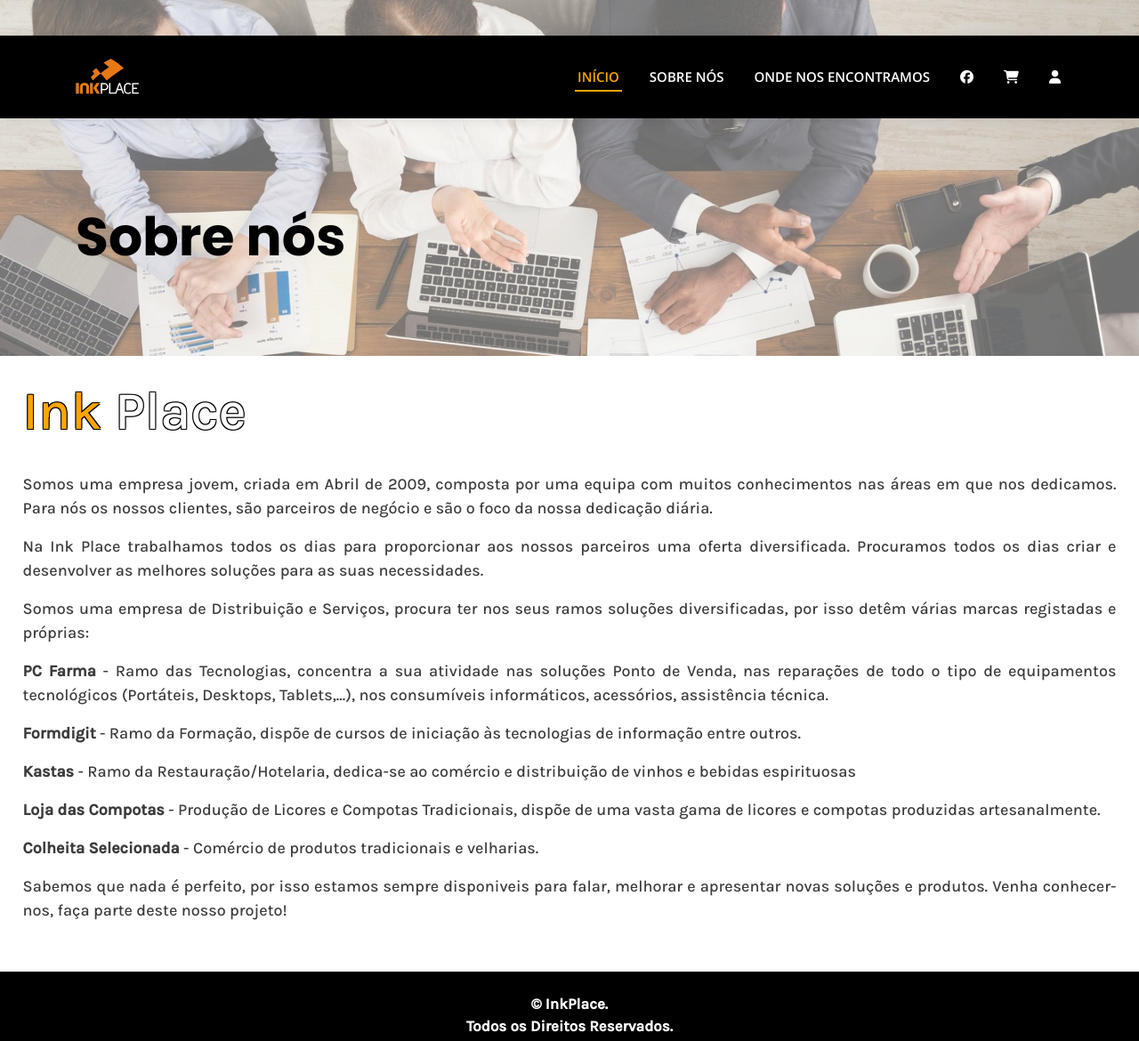
After one commit to GuiRibeiro03/InkPlace, a PHP site: page /sobreNos.php in a window 1280 px wide. The commit adds this page. Shown: the whole page at 89% size. Run offline with PHP 8.4, Linux system fonts and the light colour scheme; some libraries are stand-ins or nearby versions.

Commit message:
Guilherme-1st Commit

```diff
--- a/assets/css/style.css
+++ b/assets/css/style.css
@@ -12,6 +12,7 @@
 @import url('https://fonts.googleapis.com/css2?family=Karla:wght@500&display=swap');
     font-family: 'Karla', sans-serif;
     color: #FFFFFF;
+    overflow-x: hidden;
 }
 
 a {
@@ -93,13 +94,13 @@
     width: 40px;
     height: 40px;
     border-radius: 4px;
-    background: black;
+    background: #e6760e;
     color: #fff;
     transition: all 0.4s;
 }
 
 .back-to-top i:hover {
-    background: black;
+    background: #e6760e;
     color: #fff;
 }
 
@@ -538,6 +539,8 @@
     position: relative;
 }
 
+
+
 #hero:before {
     content: "";
     background: rgba(255, 255, 255, 0.4);
@@ -561,7 +564,7 @@
 
 #hero h1 {
     margin: 0;
-    font-size: 48px;
+    font-size: 60px;
     font-weight: 700;
     line-height: 56px;
     color: #222222;
@@ -658,6 +661,145 @@
     }
 }
 
+
+
+/*--------------------------HERO 1------------------------------------*/
+
+#hero1{
+
+    width: 100%;
+    height: 50vh;
+    background: url("../img/FullStack_PEO.jpg") top left;
+    background-size: cover;
+    position: relative;
+}
+
+#hero1:before {
+    content: "";
+    background: rgba(255, 255, 255, 0.4);
+    position: absolute;
+    bottom: 0;
+    top: 0;
+    left: 0;
+    right: 0;
+}
+
+#hero1 .container {
+    position: relative;
+    padding-top: 132px;
+}
+
+@media (max-width: 992px) {
+    #hero1 .container {
+        padding-top: 58px;
+    }
+}
+
+#hero1 h1 {
+    margin: 0;
+    font-size: 48px;
+    font-weight: 700;
+    line-height: 56px;
+    color: #222222;
+    font-family: "Poppins", sans-serif;
+}
+
+#hero1 h1 span {
+    color: #106eea;
+}
+
+#hero1 h2 {
+    color: #555555;
+    margin: 5px 0 30px 0;
+    font-size: 24px;
+    font-weight: 400;
+}
+
+#hero1 .btn-get-started {
+    font-family: "Roboto", sans-serif;
+    text-transform: uppercase;
+    font-weight: 500;
+    font-size: 14px;
+    letter-spacing: 1px;
+    display: inline-block;
+    padding: 10px 28px;
+    border-radius: 4px;
+    transition: 0.5s;
+    color: #fff;
+    background: #106eea;
+}
+
+#hero1 .btn-get-started:hover {
+    background: #247cf0;
+}
+
+#hero1 .btn-watch-video {
+    font-size: 16px;
+    display: inline-block;
+    padding: 10px 25px 8px 40px;
+    transition: 0.5s;
+    margin-left: 25px;
+    color: #222222;
+    position: relative;
+    font-weight: 600;
+}
+
+#hero1 .btn-watch-video i {
+    color: #106eea;
+    font-size: 32px;
+    position: absolute;
+    left: 0;
+    top: 7px;
+    transition: 0.3s;
+}
+
+#hero1 .btn-watch-video:hover {
+    color: #106eea;
+}
+
+#hero1 .btn-watch-video:hover i {
+    color: #3b8af2;
+}
+
+@media (min-width: 1024px) {
+    #hero1 {
+        background-attachment: fixed;
+    }
+}
+
+@media (max-width: 768px) {
+    #hero1 {
+        height: 100vh;
+    }
+
+    #hero1 h1 {
+        font-size: 28px;
+        line-height: 36px;
+    }
+
+    #hero1 h2 {
+        font-size: 18px;
+        line-height: 24px;
+        margin-bottom: 30px;
+    }
+
+    #hero1 .btn-get-started, #hero1 .btn-watch-video {
+        font-size: 13px;
+    }
+}
+
+@media (max-height: 500px) {
+    #hero1 {
+        height: 120vh;
+    }
+}
+
+
+
+
+
+
+
 /*--------------------------------------------------------------
 # Sections General
 --------------------------------------------------------------*/
@@ -964,10 +1106,15 @@
 /*--------------------------------------------------------------
 # Clients
 --------------------------------------------------------------*/
+#sobreNosTexto{
+    color: #3c3c3c;
+}
+
+
 .clients {
-    padding: 15px 0;
-    text-align: center;
+
     background-color: #FFFFFF;
+    color: #3c3c3c;
 }
 
 .clients img {
--- a/includes/body.inc.php
+++ b/includes/body.inc.php
@@ -75,7 +75,7 @@
         <nav class="nav-menu d-none d-lg-block">
             <ul>
                 <li class="active"><a href="index.php">INÍCIO</a></li>
-                <li><a href="contacto.html">SOBRE NÓS</a></li>
+                <li><a href="sobreNos.php">SOBRE NÓS</a></li>
                 <li><a href="contacto.html">ONDE NOS ENCONTRAMOS</a></li>
                 <li><a href="https://pt-pt.facebook.com/pcfarma"><i class="fab fa-facebook-f"></i></a></li>
                 <li><a href="carrinho.html"><i class="fas fa-shopping-cart"></i></a></li>
--- /dev/null
+++ b/sobreNos.php
@@ -0,0 +1,48 @@
+<?php
+include_once ("includes/body.inc.php");
+top();
+?>
+<section id="hero1" class="d-flex align-items-center">
+    <div class="container" data-aos="zoom-out" data-aos-delay="100">
+        <h1 style="color: black; font-size: 60px!important;">Sobre nós   </h1>
+    </div>
+</section><!-- End Hero -->
+
+
+
+  <main id="main" style="padding-top: 2%; text-align: justify; width: 100%;">
+      <h1 style="color: black; font-size: 60px!important; margin-left: 2%">
+          <span style="color: orange;text-shadow: -1px -1px 0 #000, 1px -1px 0 #000, -1px 1px 0 #000, 1px 1px 0 #000; ">Ink</span>
+          <span style="color: white; text-shadow: -1px -1px 0 #000, 1px -1px 0 #000, -1px 1px 0 #000, 1px 1px 0 #000; ">Place</span> </h1>
+      <div class="clients" id="sobreNosTexto" style=" padding: 2% 2% 3% 2%; text-align: justify; font-size: 18px">
+      <p>Somos uma empresa jovem, criada em Abril de 2009, composta por uma equipa com muitos conhecimentos nas áreas em que nos dedicamos.
+          Para nós os nossos clientes, são parceiros de negócio e são o foco da nossa dedicação diária.</p>
+
+          <p>Na Ink Place trabalhamos todos os dias para proporcionar aos nossos parceiros uma oferta diversificada.
+      Procuramos todos os dias criar e desenvolver as melhores soluções para as suas necessidades.</p>
+
+          <p>Somos uma empresa de Distribuição e Serviços, procura ter nos seus ramos soluções diversificadas, por isso detêm várias marcas registadas e próprias:</p>
+
+          <p><strong>PC Farma </strong>- Ramo das Tecnologias, concentra a sua atividade nas soluções Ponto de Venda, nas reparações de todo o tipo de
+              equipamentos tecnológicos (Portáteis, Desktops, Tablets,...), nos consumíveis informáticos, acessórios, assistência técnica.</p>
+
+       <p><strong>Formdigit</strong> - Ramo da Formação, dispõe de cursos de iniciação às tecnologias de informação entre outros.</p>
+
+       <p><strong>Kastas</strong> - Ramo da Restauração/Hotelaria, dedica-se ao comércio e distribuição de vinhos e bebidas espirituosas</p>
+
+       <p><strong>Loja das Compotas</strong> - Produção de Licores e Compotas Tradicionais, dispõe de uma vasta gama de licores e compotas produzidas artesanalmente.</p>
+
+       <p><strong>Colheita Selecionada</strong> - Comércio de produtos tradicionais e velharias.</p>
+
+       <p>Sabemos que nada é perfeito, por isso estamos sempre disponiveis para falar, melhorar e apresentar novas soluções e produtos.
+      Venha conhecer-nos, faça parte deste nosso projeto!</p>
+
+      </div>
+
+
+  </main><!-- End #main -->
+
+  <!-- ======= Footer ======= -->
+<?php
+bot();
+?>
```
Also changed, not shown: index.php (+7 -0 lines).
